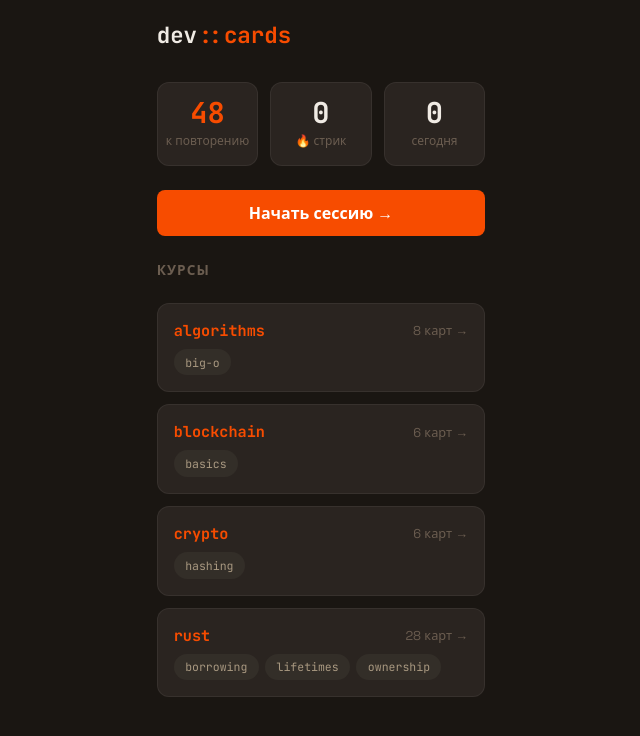
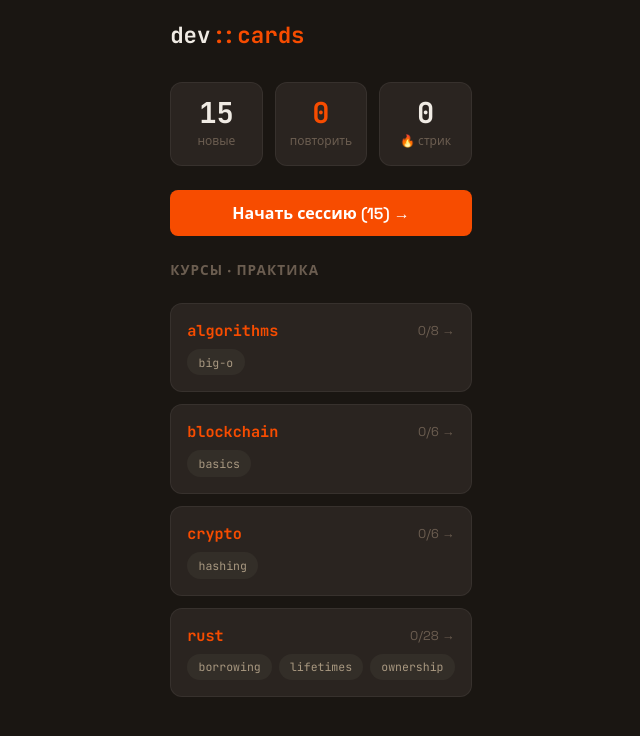
Before and after one commit to nckdistributable/dev-cards, a React (Vite) app: page / in a window 1280 px wide. Shown: the top 736 px of the page, without its empty margins (319-959 px from the left). Built offline with nearby package versions, Linux system fonts and the light colour scheme; what ts-fsrs would draw is missing.

Commit message:
feat: daily new card limit, new/review split, practice mode, real learned counts

```diff
--- a/src/screens/HomeScreen.tsx
+++ b/src/screens/HomeScreen.tsx
@@ -1,36 +1,63 @@
 import { useEffect, useState } from 'react'
 import { getAllCards, getCourses, getCardsByCourse, getTopics, getCardsByTopic } from '../lib/cards'
-import { getDueCards, getStreak, getDailyStats } from '../lib/db'
+import { getAllProgress, getStreak, getDailyStats } from '../lib/db'
 import { Card } from '../types'
 import './HomeScreen.css'
 
+const NEW_PER_DAY = 15
+// FSRS state: 0 = New, 1 = Learning, 2 = Review, 3 = Relearning
+const STATE_REVIEW = 2
+
 interface Props {
-  onStartSession: (cards: Card[]) => void
+  onStartSession: (cards: Card[], practice?: boolean) => void
 }
 
 export default function HomeScreen({ onStartSession }: Props) {
-  const [dueCount, setDueCount] = useState(0)
+  const [newCount, setNewCount] = useState(0)
+  const [reviewCount, setReviewCount] = useState(0)
   const [streak, setStreak] = useState(0)
-  const [dueCards, setDueCards] = useState<Card[]>([])
-  const [todayReviewed, setTodayReviewed] = useState(0)
+  const [sessionCards, setSessionCards] = useState<Card[]>([])
+  const [learnedByCourse, setLearnedByCourse] = useState<Map<string, number>>(new Map())
 
   useEffect(() => {
     async function load() {
       const allCards = getAllCards()
-      const allIds = allCards.map((c) => c.id)
-      const due = await getDueCards(allIds)
-      const dueCardObjects = allCards.filter((c) => due.includes(c.id))
-      setDueCards(dueCardObjects)
-      setDueCount(dueCardObjects.length)
+      const allProgress = await getAllProgress()
+      const progressMap = new Map(allProgress.map((p) => [p.cardId, p]))
+      const now = new Date().toISOString()
+
+      const newCards = allCards.filter((c) => !progressMap.has(c.id))
+      const dueReview = allCards.filter((c) => {
+        const p = progressMap.get(c.id)
+        return p !== undefined && p.due <= now
+      })
+
+      const today = new Date().toISOString().slice(0, 10)
+      const todayStats = await getDailyStats(today)
+      const introducedToday = todayStats?.newIntroduced ?? 0
+      const newLimit = Math.max(0, NEW_PER_DAY - introducedToday)
+      const limitedNew = newCards.slice(0, newLimit)
+
+      setSessionCards([...limitedNew, ...dueReview])
+      setNewCount(limitedNew.length)
+      setReviewCount(dueReview.length)
       setStreak(await getStreak())
-      const today = new Date().toISOString().slice(0, 10)
-      const s = await getDailyStats(today)
-      setTodayReviewed(s?.reviewed ?? 0)
+
+      // learned = card reached Review state, not just "was seen once"
+      const learned = new Map<string, number>()
+      for (const card of allCards) {
+        const p = progressMap.get(card.id)
+        if (p && p.state >= STATE_REVIEW) {
+          learned.set(card.course, (learned.get(card.course) ?? 0) + 1)
+        }
+      }
+      setLearnedByCourse(learned)
     }
     load()
   }, [])
 
   const courses = getCourses()
+  const sessionTotal = sessionCards.length
 
   return (
     <div className="screen home-screen">
@@ -44,44 +71,45 @@ export default function HomeScreen({ onStartSession }: Props) {
 
       <div className="home-stats">
         <div className="stat-card">
-          <div className="stat-value accent">{dueCount}</div>
-          <div className="stat-label">к повторению</div>
+          <div className="stat-value">{newCount}</div>
+          <div className="stat-label">новые</div>
+        </div>
+        <div className="stat-card">
+          <div className="stat-value accent">{reviewCount}</div>
+          <div className="stat-label">повторить</div>
         </div>
         <div className="stat-card">
           <div className="stat-value">{streak}</div>
           <div className="stat-label">🔥 стрик</div>
         </div>
-        <div className="stat-card">
-          <div className="stat-value">{todayReviewed}</div>
-          <div className="stat-label">сегодня</div>
-        </div>
       </div>
 
       <button
         className="btn btn-primary btn-block start-btn"
-        onClick={() => onStartSession(dueCards)}
-        disabled={dueCount === 0}
+        onClick={() => onStartSession(sessionCards)}
+        disabled={sessionTotal === 0}
       >
-        {dueCount === 0 ? 'Нечего повторять ✨' : `Начать сессию →`}
+        {sessionTotal === 0 ? 'На сегодня всё ✨' : `Начать сессию (${sessionTotal}) →`}
       </button>
 
       <section className="home-courses">
-        <h2 className="section-title">Курсы</h2>
+        <h2 className="section-title">Курсы · практика</h2>
         {courses.map((course) => {
           const topics = getTopics(course)
           const total = getCardsByCourse(course).length
+          const learned = learnedByCourse.get(course) ?? 0
           return (
             <div
               key={course}
               className="course-preview card-surface"
-              onClick={() => onStartSession(getCardsByCourse(course))}
+              onClick={() => onStartSession(getCardsByCourse(course), true)}
               role="button"
               tabIndex={0}
-              onKeyDown={(e) => e.key === 'Enter' && onStartSession(getCardsByCourse(course))}
+              onKeyDown={(e) => e.key === 'Enter' && onStartSession(getCardsByCourse(course), true)}
             >
               <div className="course-preview-header">
                 <span className="course-name">{course}</span>
-                <span className="course-total">{total} карт →</span>
+                <span className="course-total">{learned}/{total} →</span>
               </div>
               <div className="topic-chips">
                 {topics.map((t) => (
@@ -90,7 +118,7 @@ export default function HomeScreen({ onStartSession }: Props) {
                     className="topic-chip"
                     onClick={(e) => {
                       e.stopPropagation()
-                      onStartSession(getCardsByTopic(course, t))
+                      onStartSession(getCardsByTopic(course, t), true)
                     }}
                   >
                     {t}
```
